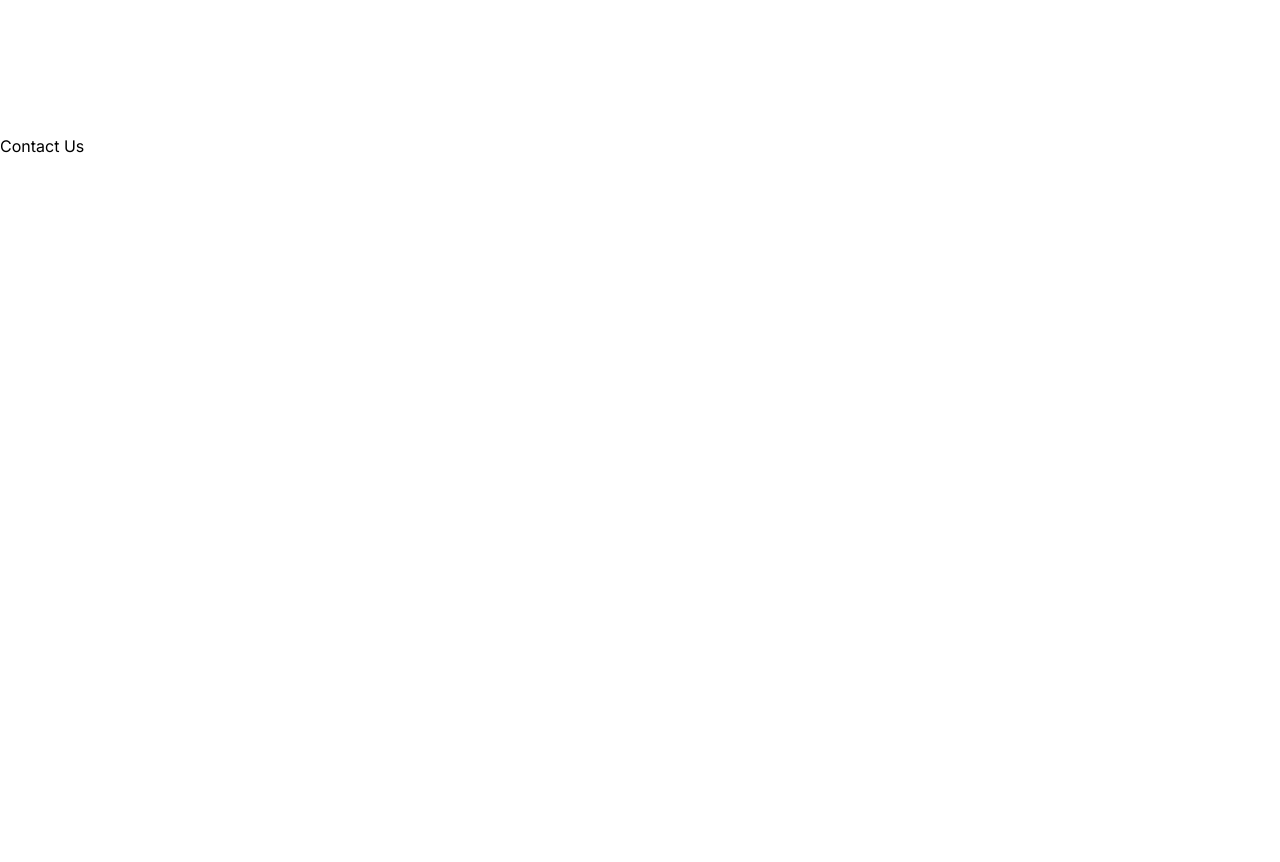
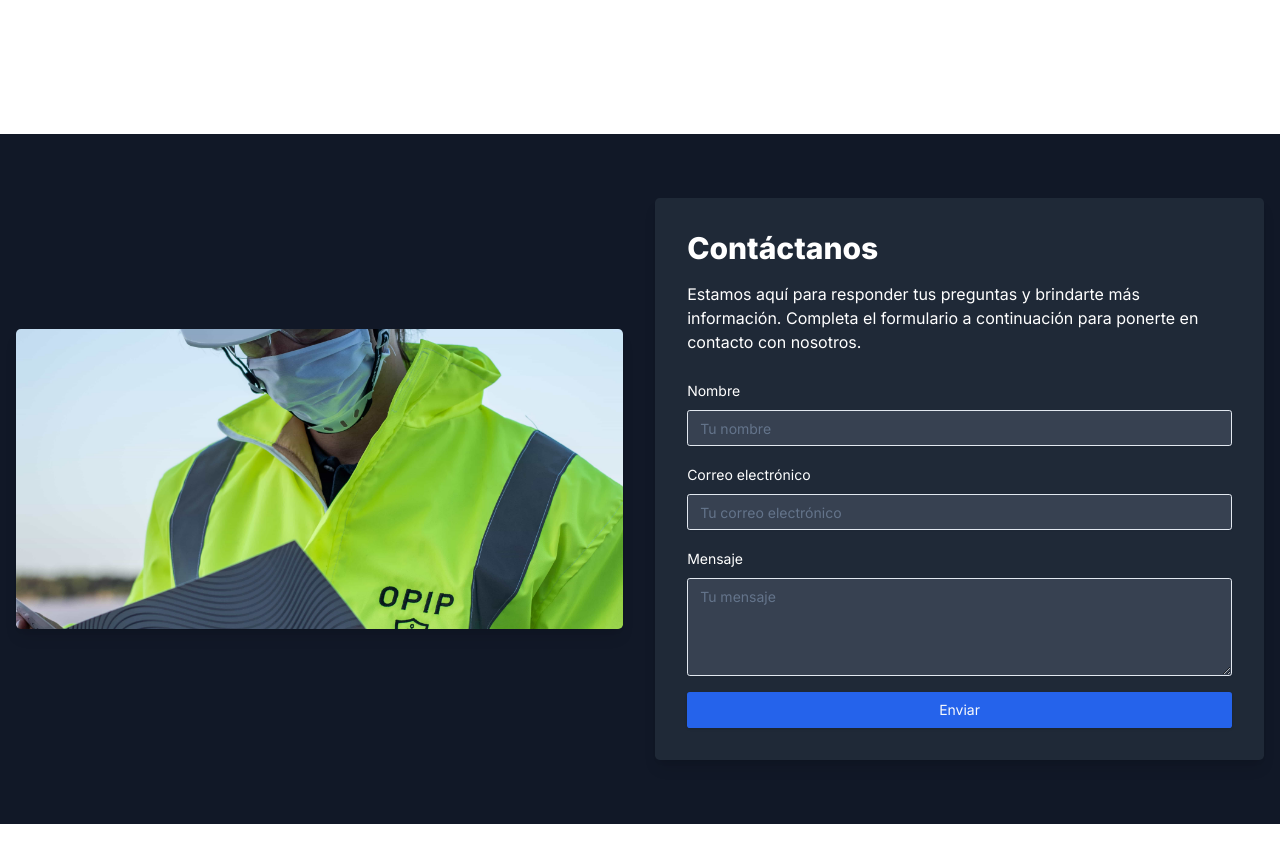
Before and after one commit to Stefano-Mazziotta/logiport.com.ar, a Next.js app: page / in a window 1280 px wide. Shown: the part 2620-3482 px from the top of the page. Before the commit the page ends 3034 px from the top, so only its background shows below. Built offline with nearby package versions, Linux system fonts and the light colour scheme.

Commit message:
working on contact us

```diff
--- a/package.json
+++ b/package.json
@@ -9,6 +9,7 @@
     "lint": "next lint"
   },
   "dependencies": {
+    "@radix-ui/react-label": "^2.1.0",
     "@radix-ui/react-separator": "^1.1.0",
     "@radix-ui/react-slot": "^1.1.0",
     "class-variance-authority": "^0.7.0",
--- a/src/app/page.tsx
+++ b/src/app/page.tsx
@@ -1,5 +1,6 @@
 import Hero from "@/components/hero";
 import AboutSection from "@/components/sections/aboutSection";
+import ContactSection from "@/components/sections/contactSection";
 import ServiceSection from "@/components/sections/servicesSection";
 
 export default function Home() {
@@ -8,10 +9,7 @@ export default function Home() {
       <Hero />
       <ServiceSection />
       <AboutSection />
-      <section id="contact">
-        <h2>Contact Us</h2>
-        {/* Add contact form or information here */}
-      </section>
+      <ContactSection />
       <footer>{/* Add footer content here */}</footer>
     </div>
   );
--- a/src/components/sections/aboutSection.tsx
+++ b/src/components/sections/aboutSection.tsx
@@ -36,7 +36,7 @@ export default function AboutSection() {
               </p>
             </div>
             <Button
-              className="mt-8 bg-white text-[#1a1332] hover:bg-gray-100"
+              className="mt-8 bg-secondary text-foreground hover:bg-primary hover:text-secondary"
               size="lg"
             >
               Contáctanos
--- /dev/null
+++ b/src/components/sections/contactSection.tsx
@@ -0,0 +1,107 @@
+"use client";
+import React, { useState } from "react";
+import Image from "next/image";
+import { Button } from "@/components/ui/button";
+import { Input } from "@/components/ui/input";
+import { Textarea } from "@/components/ui/textarea";
+import { Label } from "@/components/ui/label";
+
+interface FormData {
+  name: string;
+  email: string;
+  message: string;
+}
+
+const ContactSection: React.FC = () => {
+  const [formData, setFormData] = useState<FormData>({
+    name: "",
+    email: "",
+    message: "",
+  });
+
+  const handleChange = (
+    e: React.ChangeEvent<HTMLInputElement | HTMLTextAreaElement>
+  ) => {
+    const { name, value } = e.target;
+    setFormData((prev) => ({ ...prev, [name]: value }));
+  };
+
+  const handleSubmit = (e: React.FormEvent<HTMLFormElement>) => {
+    e.preventDefault();
+    console.log("Form submitted:", formData);
+    // Here you would typically send the form data to your backend
+  };
+
+  return (
+    <section className="relative flex items-center justify-center bg-gray-900 text-white py-16">
+      <div className="container mx-auto px-4 flex flex-col md:flex-row items-center gap-8">
+        {/* Image */}
+        <div className="w-full md:w-1/2 relative h-[300px]">
+          <Image
+            src="/images/Quienes-somos-img.jpg" // Change to the desired image
+            alt="Barco en el puerto"
+            fill
+            className="rounded-lg shadow-lg object-cover"
+          />
+        </div>
+
+        {/* Text and Form */}
+        <div className="w-full md:w-1/2 bg-gray-800 p-8 rounded-lg shadow-lg">
+          <h2 className="text-2xl md:text-3xl font-bold mb-4">Contáctanos</h2>
+          <p className="mb-6">
+            Estamos aquí para responder tus preguntas y brindarte más
+            información. Completa el formulario a continuación para ponerte en
+            contacto con nosotros.
+          </p>
+
+          {/* Form */}
+          <form onSubmit={handleSubmit} className="space-y-4">
+            <div className="space-y-2">
+              <Label htmlFor="name">Nombre</Label>
+              <Input
+                id="name"
+                name="name"
+                value={formData.name}
+                onChange={handleChange}
+                placeholder="Tu nombre"
+                className="bg-gray-700 text-white"
+              />
+            </div>
+            <div className="space-y-2">
+              <Label htmlFor="email">Correo electrónico</Label>
+              <Input
+                id="email"
+                name="email"
+                type="email"
+                value={formData.email}
+                onChange={handleChange}
+                placeholder="Tu correo electrónico"
+                className="bg-gray-700 text-white"
+              />
+            </div>
+            <div className="space-y-2">
+              <Label htmlFor="message">Mensaje</Label>
+              <Textarea
+                id="message"
+                name="message"
+                value={formData.message}
+                onChange={handleChange}
+                placeholder="Tu mensaje"
+                className="bg-gray-700 text-white"
+                rows={4}
+              />
+            </div>
+            <Button
+              type="submit"
+              className="w-full bg-blue-600 hover:bg-blue-700"
+            >
+              Enviar
+            </Button>
+          </form>
+        </div>
+      </div>
+    </section>
+  );
+};
+
+export default ContactSection;
--- /dev/null
+++ b/src/components/ui/input.tsx
@@ -0,0 +1,22 @@
+import * as React from "react"
+
+import { cn } from "@/lib/utils"
+
+const Input = React.forwardRef<HTMLInputElement, React.ComponentProps<"input">>(
+  ({ className, type, ...props }, ref) => {
+    return (
+      <input
+        type={type}
+        className={cn(
+          "flex h-9 w-full rounded-md border border-input bg-transparent px-3 py-1 text-base shadow-sm transition-colors file:border-0 file:bg-transparent file:text-sm file:font-medium file:text-foreground placeholder:text-muted-foreground focus-visible:outline-none focus-visible:ring-1 focus-visible:ring-ring disabled:cursor-not-allowed disabled:opacity-50 md:text-sm",
+          className
+        )}
+        ref={ref}
+        {...props}
+      />
+    )
+  }
+)
+Input.displayName = "Input"
+
+export { Input }
--- /dev/null
+++ b/src/components/ui/label.tsx
@@ -0,0 +1,26 @@
+"use client"
+
+import * as React from "react"
+import * as LabelPrimitive from "@radix-ui/react-label"
+import { cva, type VariantProps } from "class-variance-authority"
+
+import { cn } from "@/lib/utils"
+
+const labelVariants = cva(
+  "text-sm font-medium leading-none peer-disabled:cursor-not-allowed peer-disabled:opacity-70"
+)
+
+const Label = React.forwardRef<
+  React.ElementRef<typeof LabelPrimitive.Root>,
+  React.ComponentPropsWithoutRef<typeof LabelPrimitive.Root> &
+    VariantProps<typeof labelVariants>
+>(({ className, ...props }, ref) => (
+  <LabelPrimitive.Root
+    ref={ref}
+    className={cn(labelVariants(), className)}
+    {...props}
+  />
+))
+Label.displayName = LabelPrimitive.Root.displayName
+
+export { Label }
--- /dev/null
+++ b/src/components/ui/textarea.tsx
@@ -0,0 +1,22 @@
+import * as React from "react"
+
+import { cn } from "@/lib/utils"
+
+const Textarea = React.forwardRef<
+  HTMLTextAreaElement,
+  React.ComponentProps<"textarea">
+>(({ className, ...props }, ref) => {
+  return (
+    <textarea
+      className={cn(
+        "flex min-h-[60px] w-full rounded-md border border-input bg-transparent px-3 py-2 text-base shadow-sm placeholder:text-muted-foreground focus-visible:outline-none focus-visible:ring-1 focus-visible:ring-ring disabled:cursor-not-allowed disabled:opacity-50 md:text-sm",
+        className
+      )}
+      ref={ref}
+      {...props}
+    />
+  )
+})
+Textarea.displayName = "Textarea"
+
+export { Textarea }
```
Also changed, not shown: 1 other file (tests, documents, lock files or other folders).
